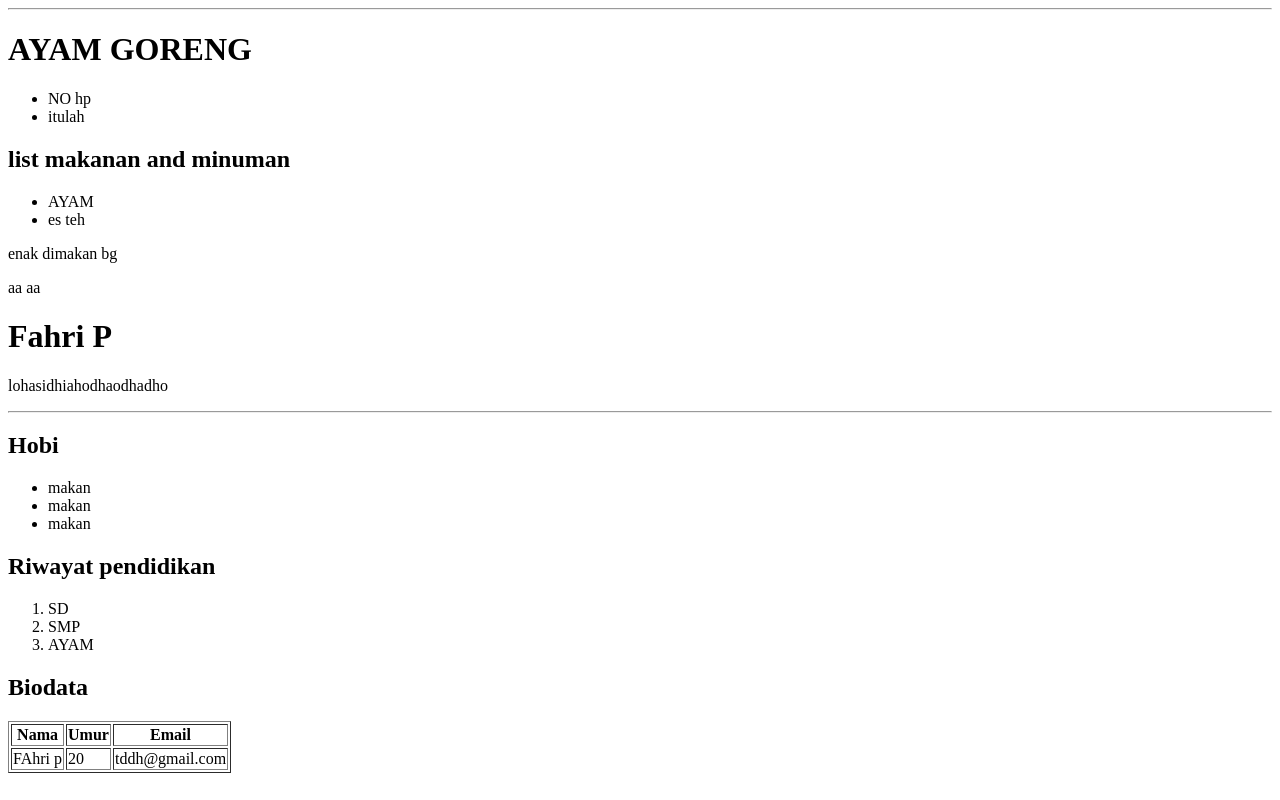
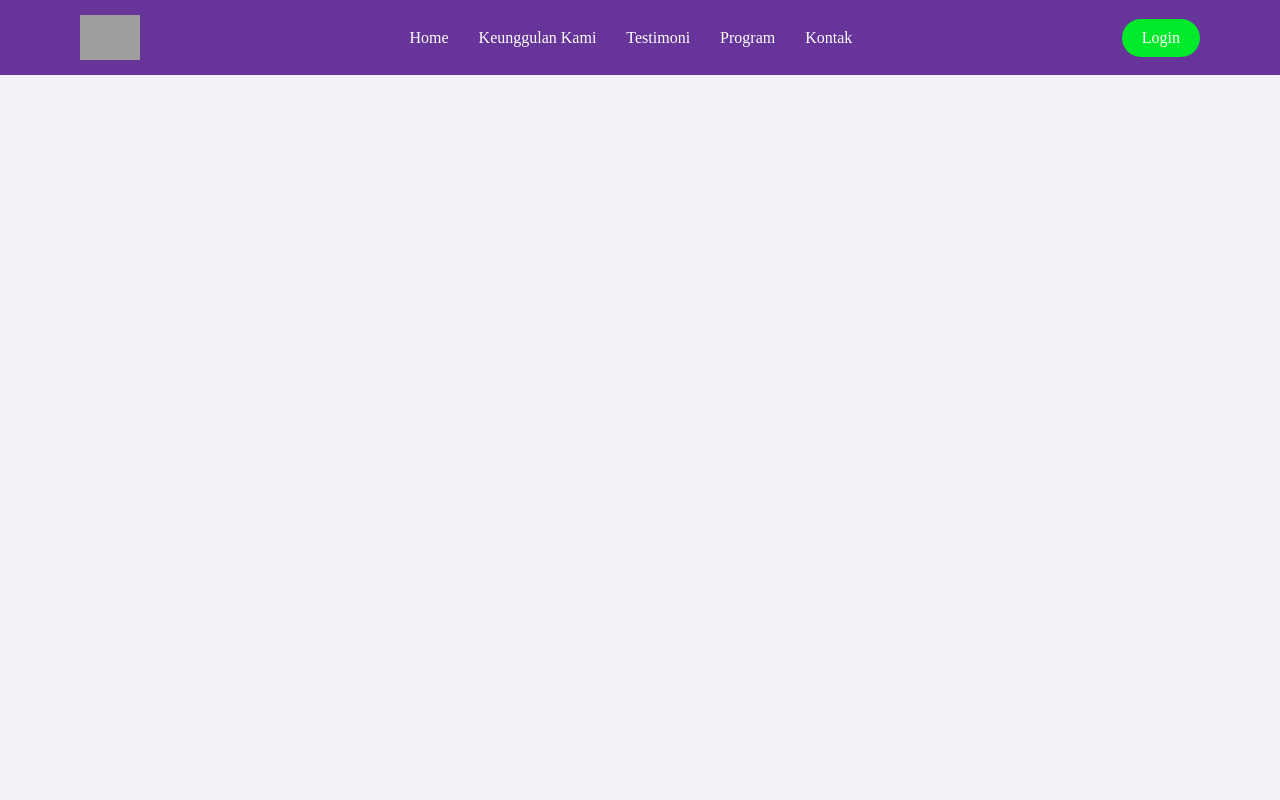
Before and after one commit to fahripratama12/flashsoft_remake, a plain HTML site: page index.html in a window 1280 px wide. Drawn offline with Linux system fonts and the light colour scheme; grey boxes are pictures that could not be loaded.

Commit message:
Update index.html

```diff
--- a/index.html
+++ b/index.html
@@ -1,67 +1,97 @@
 <!DOCTYPE html>
-<html lang="en">
+<html lang="id">
 
 <head>
-
     <meta charset="UTF-8">
     <meta name="viewport" content="width=device-width, initial-scale=1.0">
-    <title>Landing Page</title>
+    <title>Flashsoft Indonesia</title>
+    <link rel="icon" href="https://flashsoftindonesia.com/fs-logo.png">
+    <link rel="icon" type="image/png" sizes="32x32" href="https://flashsoftindonesia.com/fs-logo.png">
+    <link rel="icon" type="image/png" sizes="16x16" href="https://flashsoftindonesia.com/fs-logo.png">
+    <link rel="icon" type="image/svg+xml" href="favicon.svg">
+    <link rel="apple-touch-icon" sizes="180x180" href="https://flashsoftindonesia.com/fs-logo.png">
+    <meta name="theme-color" content="#673499">
+
+    <style>
+         body {
+            background:#f2f3f6;
+        }
+
+        /* 🌐 Navbar */
+        nav {
+            display:flex;
+            align-items:center;
+            justify-content:space-between;
+            padding:15px 80px;
+            background-color:#673499;
+            backdrop-filter: blur(10px);
+            position:fixed;
+            top: 0;
+            left: 0;
+            right: 0;
+            z-index: 1000;
+        }
+
+        nav img {
+            height:45px;
+        }
+
+        .nav-links {
+            display:flex;
+            gap: 30px;
+        }
+
+        .nav-links a {
+            color:white;
+            text-decoration:none;
+            font: size 20px;
+            transition: 0.3s;
+        }
+
+        .nav-links a:hover {
+            color:green;
+        }
+
+        .btn-nav {
+             background-color: #00e92b;
+            color: #ffffff;
+            padding: 10px 20px;
+            border-radius: 25px;
+            border: none;
+            cursor: pointer;
+            font-size: 16px;
+            transition: 0.3s;
+            text-decoration: none;
+        }
+
+        .btn-nav:hover {
+            background-color: green;
+        }
+
+        /* 📱 Responsive */
+        @media (max-width: 768px) {
+            .nav-links {
+                display: none;
+            }
+        }
+    </style>
 </head>
 
-<hr>
-    <header>
-        <h1>AYAM GORENG</h1>
-        <ul>
-            <li>NO hp</li>
-            <li>itulah </li>
-        </ul>
-    </header>
+<body>
 
-    <h2>list makanan and minuman</h2>
-    <ul>
-        <li>AYAM</li>
-        <li>es teh</li>
-    </ul>
-    <p>enak dimakan bg</p>
-    <a>a</a><a>a</a>
-    <span>a</span><span>a</span>
+    <!-- ✅ Navbar -->
+    <nav>
+        <img src="https://flashsoftindonesia.com/fs-logo-horizontal-white.png" alt="Flashsoft Indonesia Logo">
+        <div class="nav-links">
+            <a href="#home">Home</a>
+            <a href="#benefit">Keunggulan Kami</a>
+            <a href="#pricing">Testimoni</a>
+            <a href="#program">Program</a>
+            <a href="#contact">Kontak</a>
+        </div>
+        <a href="#pricing" class="btn-nav">Login</a>
+    </nav>
 
-
-
-
-
-
-
-    <h1>Fahri P</h1>
-    <p>lohasidhiahodhaodhadho</p>
-    <hr></hr>
-    <h2>Hobi</h2>
-    <ul>
-        <li>makan</li>
-        <li>makan</li>
-        <li>makan</li>
-    </ul>
-    <h2>Riwayat pendidikan</h2>
-    <ol>
-        <li>SD</li>
-        <li>SMP</li>
-        <li>AYAM</li>
-
-    </ol>
-    <h2>Biodata</h2>
-    <table border="1">
-        <tr>
-            <th>Nama</th>
-            <th>Umur</th>
-            <th>Email</th>
-        </tr>
-        <tr>
-            <td>FAhri p</td>
-            <td>20</td>
-            <td>tddh@gmail.com</td>
-        </tr>
-    </table>
 </body>
 
-
 </html>
```
